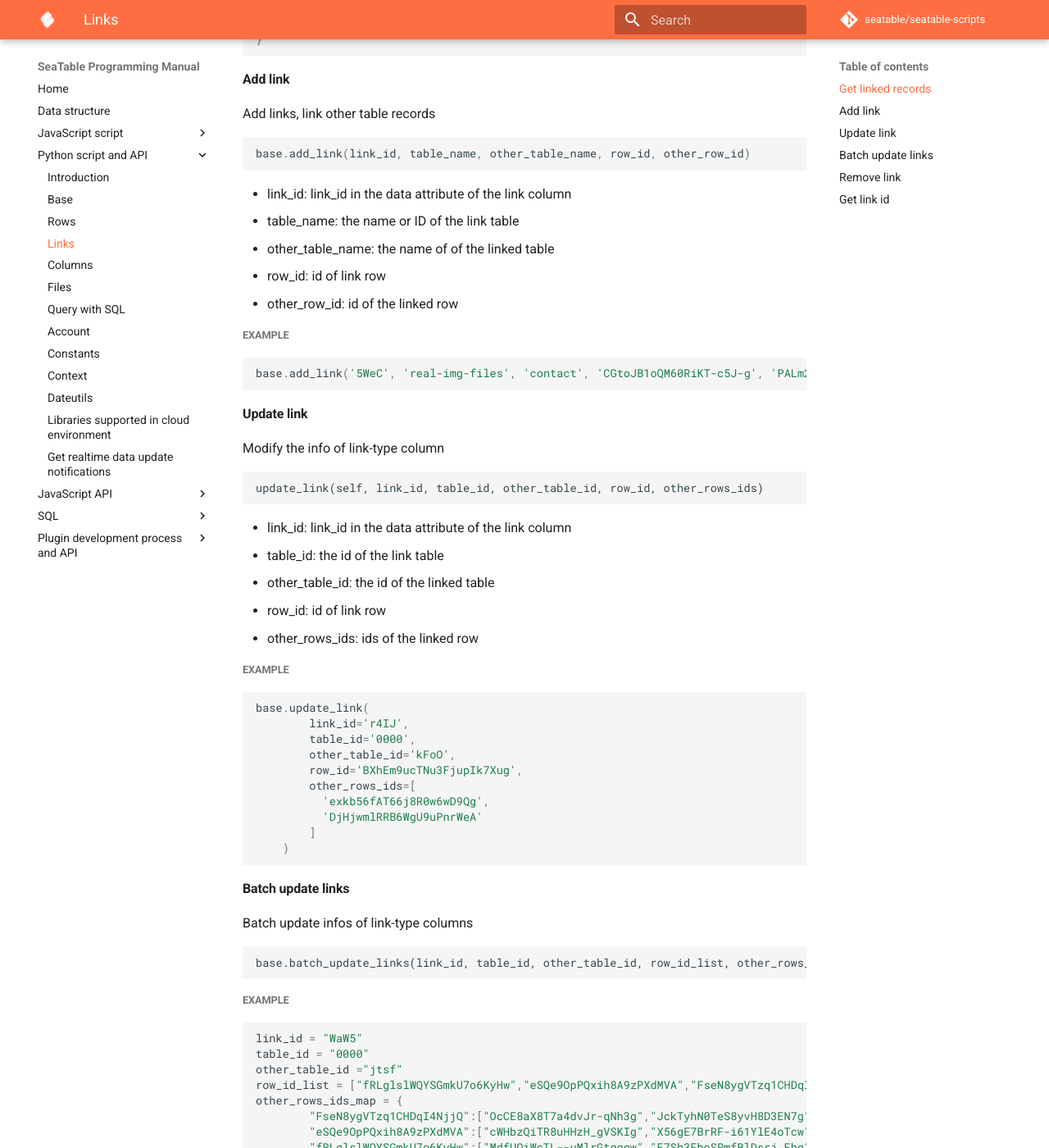
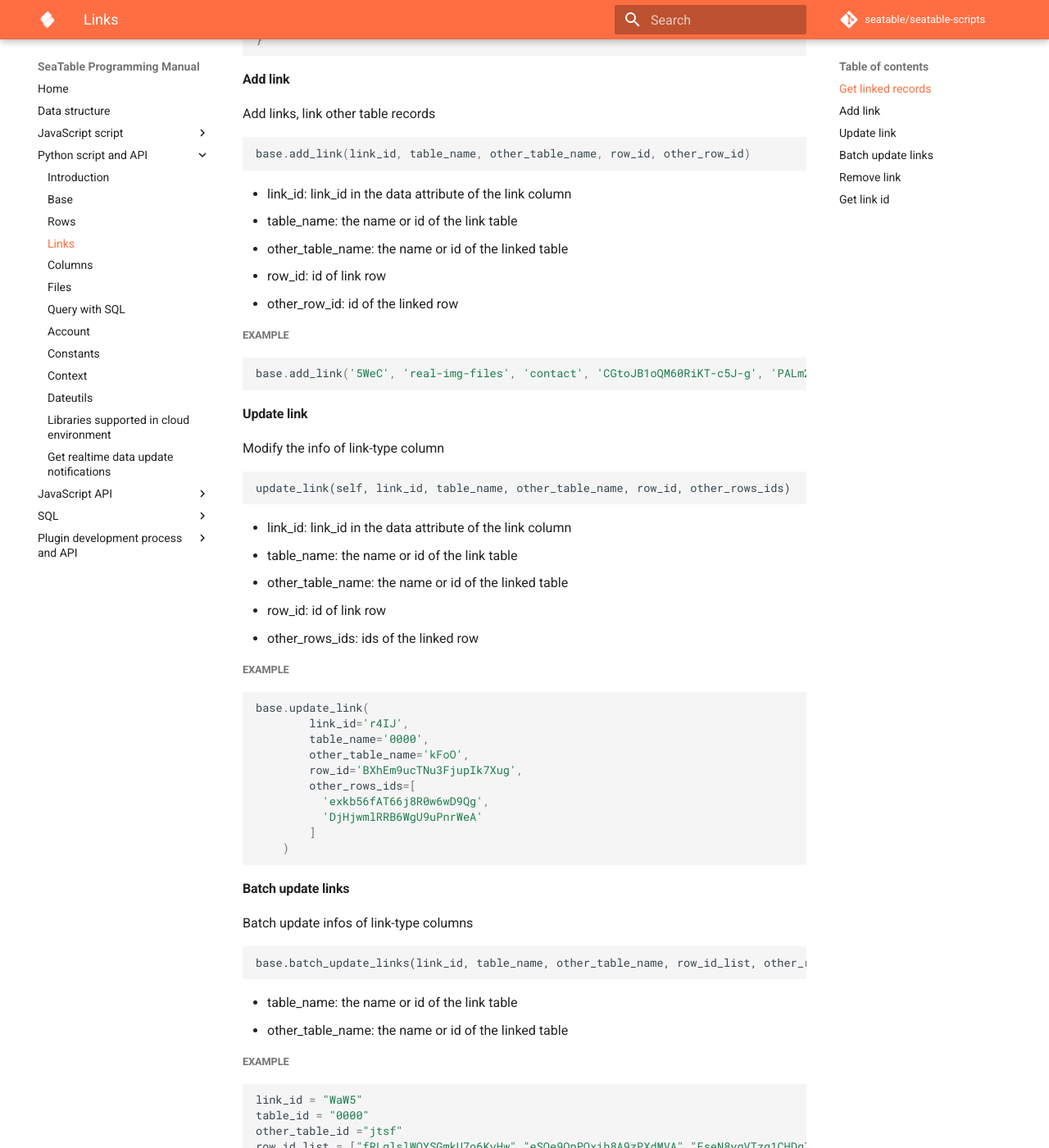
Before and after one commit to seatable/seatable-scripts, an MkDocs documentation site: the page built from manual/python/links.md, in a window 1280 px wide and 1400 px high, scrolled down 823 px. Shown: the whole window at 82% size. Built offline with MkDocs 1.6.1 and Material for MkDocs 9.7.7, drawn with Linux system fonts in a browser that asks for light colours; comment, search, counter and statistics services are not loaded; some of the changed text lies outside the part shown.

Commit message:
update text

````diff
--- a/manual/python/links.md
+++ b/manual/python/links.md
@@ -46,8 +46,8 @@ base.add_link(link_id, table_name, other_table_name, row_id, other_row_id)
 ```
 
 * link_id:  link_id in the data attribute of the link column
-* table_name: the name or ID of the link table
-* other_table_name: the name of of the linked table
+* table_name: the name or id of the link table
+* other_table_name: the name or id of the linked table
 * row_id: id of link row
 * other_row_id: id of the linked row
 
@@ -62,12 +62,12 @@ base.add_link('5WeC', 'real-img-files', 'contact', 'CGtoJB1oQM60RiKT-c5J-g', 'PA
 Modify the info of link-type column
 
 ```
-update_link(self, link_id, table_id, other_table_id, row_id, other_rows_ids)
+update_link(self, link_id, table_name, other_table_name, row_id, other_rows_ids)
 ```
 
 * link_id:  link_id in the data attribute of the link column
-* table_id: the id of the link table
-* other_table_id:  the id of the linked table
+* table_name: the name or id of the link table
+* other_table_name: the name or id of the linked table
 * row_id:   id of link row
 * other_rows_ids: ids of the linked row
 
@@ -76,8 +76,8 @@ update_link(self, link_id, table_id, other_table_id, row_id, other_rows_ids)
 ```python
 base.update_link(
         link_id='r4IJ',
-        table_id='0000',
-        other_table_id='kFoO',
+        table_name='0000',
+        other_table_name='kFoO',
         row_id='BXhEm9ucTNu3FjupIk7Xug',
         other_rows_ids=[
           'exkb56fAT66j8R0w6wD9Qg',
@@ -91,8 +91,11 @@ base.update_link(
 Batch update infos of link-type columns
 
 ```
-base.batch_update_links(link_id, table_id, other_table_id, row_id_list, other_rows_ids_map)
+base.batch_update_links(link_id, table_name, other_table_name, row_id_list, other_rows_ids_map)
 ```
+
+* table_name: the name or id of the link table
+* other_table_name: the name or id of the linked table
 
 ##### Example
 
@@ -118,8 +121,8 @@ Delete the link row
 base.remove_link(link_id, table_name, other_table_name, row_id, other_row_id)
 ```
 
-* table_name: the name or ID of the link table
-* other_table_name: the name of of the linked table
+* table_name: the name or id of the link table
+* other_table_name: the name or id of the linked table
 
 ##### Example
 
@@ -135,7 +138,7 @@ Get the link id by column name
 base.get_column_link_id(table_name, column_name, view_name=None)
 ```
 
-* table_name: the name or ID of the table
+* table_name: the name or id of the table
 
 ##### Example
 
````
Also changed, not shown: manual/python/columns.md (+10 -10 lines), manual/python/rows.md (+9 -9 lines).
